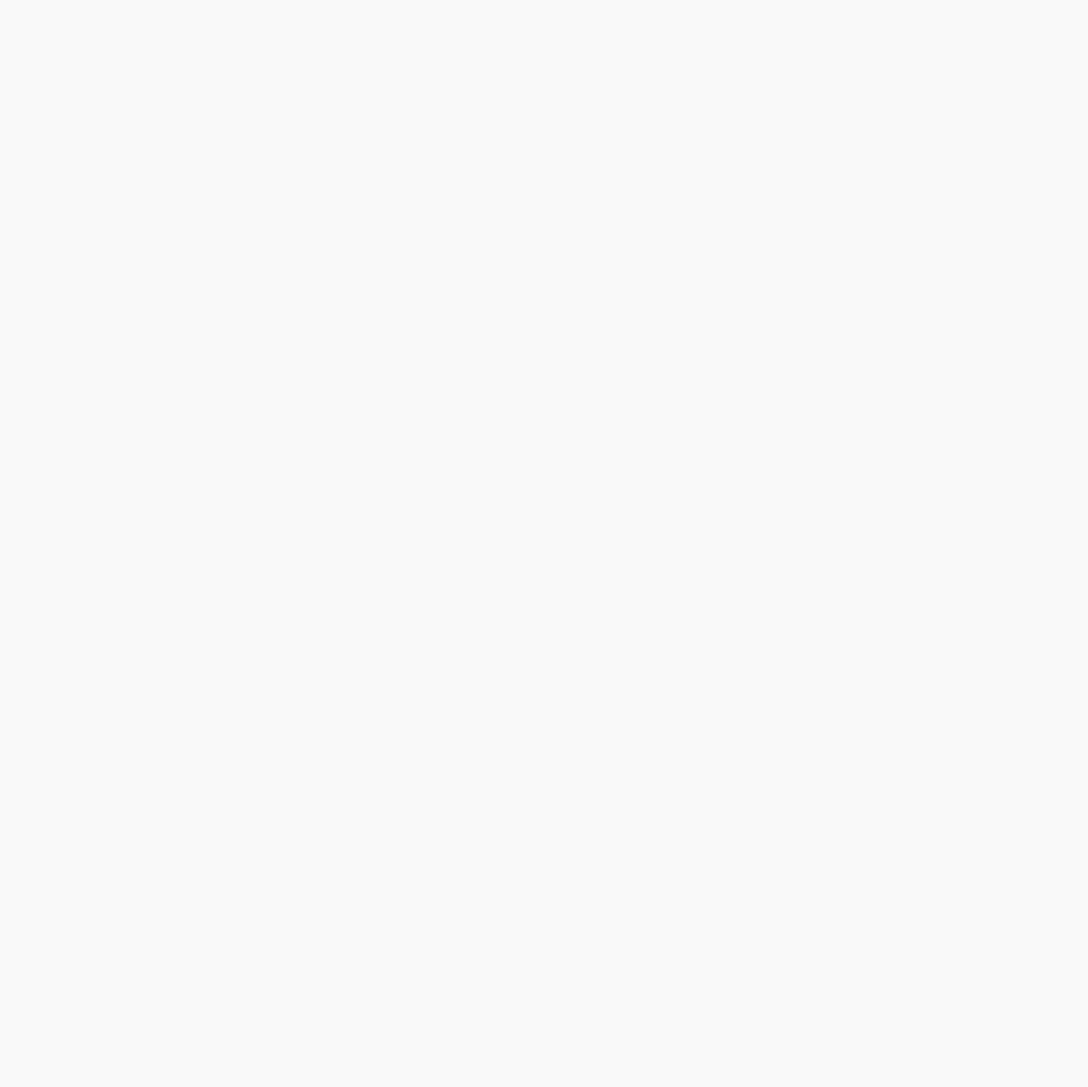
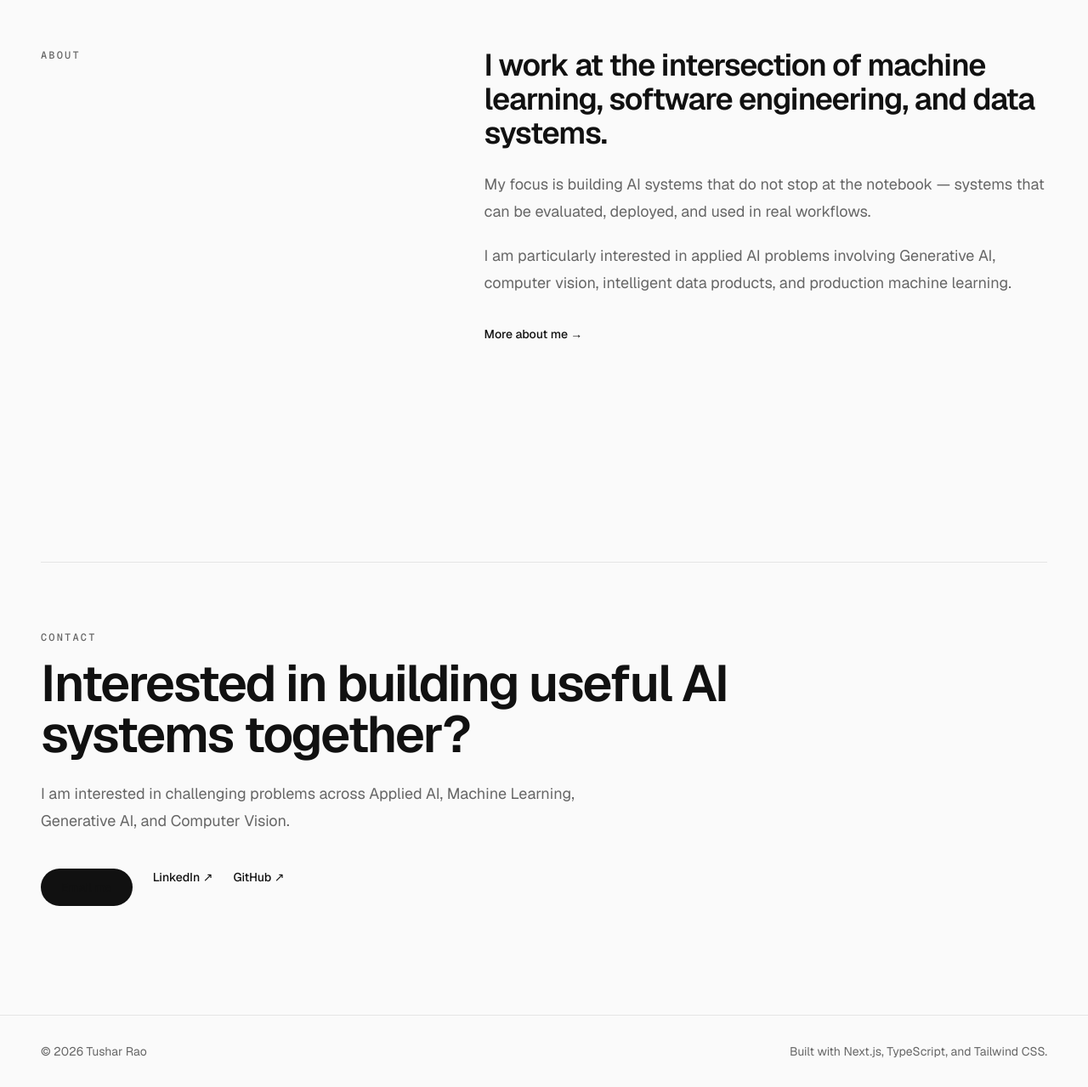
Before and after one commit to Tushar-94/tushar-portfolio, a Next.js app: page / in a window 1280 px wide. Shown: the part 8161-9440 px from the top of the page at 85% size. Before the commit the page ends 8090 px from the top, so only its background shows below. Built offline with nearby package versions, Linux system fonts and the light colour scheme.

Commit message:
Complete initial portfolio homepage

```diff
--- a/app/page.tsx
+++ b/app/page.tsx
@@ -1,4 +1,6 @@
 import { Navbar } from "@/components/layout/Navbar";
+
+import { Footer } from "@/components/layout/Footer";
 
 import { Hero } from "@/components/sections/Hero";
 
@@ -13,6 +15,10 @@ import { Experience } from "@/components/sections/Experience";
 import { Toolkit } from "@/components/sections/Toolkit";
 
 import { Writing } from "@/components/sections/Writing";
+
+import { AboutPreview } from "@/components/sections/AboutPreview";
+
+import { Contact } from "@/components/sections/Contact";
 
 export default function Home() {
 
@@ -38,7 +44,13 @@ export default function Home() {
 
         <Writing />
 
+        <AboutPreview />
+
+        <Contact />
+
       </main>
+
+      <Footer />
 
     </>
 
--- /dev/null
+++ b/components/layout/Footer.tsx
@@ -0,0 +1,29 @@
+import { Container } from "@/components/layout/Container";
+
+export function Footer() {
+
+  return (
+
+    <footer className="border-t border-border py-8">
+
+      <Container>
+
+        <div className="flex flex-col gap-4 text-sm text-muted sm:flex-row sm:items-center sm:justify-between">
+
+          <p>© 2026 Tushar Rao</p>
+
+          <p>
+
+            Built with Next.js, TypeScript, and Tailwind CSS.
+
+          </p>
+
+        </div>
+
+      </Container>
+
+    </footer>
+
+  );
+
+}
--- /dev/null
+++ b/components/sections/AboutPreview.tsx
@@ -0,0 +1,77 @@
+import { Container } from "@/components/layout/Container";
+
+export function AboutPreview() {
+
+  return (
+
+    <section id="about" className="py-24 sm:py-32">
+
+      <Container>
+
+        <div className="grid gap-12 lg:grid-cols-[0.8fr_1.2fr] lg:gap-20">
+
+          <div>
+
+            <p className="font-mono text-xs font-medium uppercase tracking-[0.18em] text-muted">
+
+              About
+
+            </p>
+
+          </div>
+
+          <div className="max-w-3xl">
+
+            <h2 className="text-3xl font-semibold tracking-[-0.03em] text-foreground sm:text-4xl">
+
+              I work at the intersection of machine learning, software engineering,
+
+              and data systems.
+
+            </h2>
+
+            <p className="mt-6 text-lg leading-8 text-muted">
+
+              My focus is building AI systems that do not stop at the notebook —
+
+              systems that can be evaluated, deployed, and used in real workflows.
+
+            </p>
+
+            <p className="mt-5 text-lg leading-8 text-muted">
+
+              I am particularly interested in applied AI problems involving
+
+              Generative AI, computer vision, intelligent data products, and
+
+              production machine learning.
+
+            </p>
+
+            <div className="mt-8">
+
+              <a
+
+                href="/about"
+
+                className="text-sm font-medium text-foreground"
+
+              >
+
+                More about me →
+
+              </a>
+
+            </div>
+
+          </div>
+
+        </div>
+
+      </Container>
+
+    </section>
+
+  );
+
+}
--- /dev/null
+++ b/components/sections/Contact.tsx
@@ -0,0 +1,85 @@
+import { Container } from "@/components/layout/Container";
+
+export function Contact() {
+
+  return (
+
+    <section id="contact" className="py-24 sm:py-32">
+
+      <Container>
+
+        <div className="border-t border-border pt-16 sm:pt-20">
+
+          <div className="max-w-4xl">
+
+            <p className="mb-4 font-mono text-xs font-medium uppercase tracking-[0.18em] text-muted">
+
+              Contact
+
+            </p>
+
+            <h2 className="text-4xl font-semibold tracking-[-0.035em] text-foreground sm:text-5xl lg:text-6xl">
+
+              Interested in building useful AI systems together?
+
+            </h2>
+
+            <p className="mt-6 max-w-2xl text-lg leading-8 text-muted">
+
+              I am interested in challenging problems across Applied AI,
+
+              Machine Learning, Generative AI, and Computer Vision.
+
+            </p>
+
+            <div className="mt-10 flex flex-wrap gap-6">
+
+              <a
+
+                href="mailto:your-email@example.com"
+
+                className="rounded-full bg-foreground px-6 py-3 text-sm font-medium text-white transition-transform hover:-translate-y-0.5"
+
+              >
+
+                Email me
+
+              </a>
+
+              <a
+
+                href="#"
+
+                className="text-sm font-medium text-foreground"
+
+              >
+
+                LinkedIn ↗
+
+              </a>
+
+              <a
+
+                href="#"
+
+                className="text-sm font-medium text-foreground"
+
+              >
+
+                GitHub ↗
+
+              </a>
+
+            </div>
+
+          </div>
+
+        </div>
+
+      </Container>
+
+    </section>
+
+  );
+
+}
```
